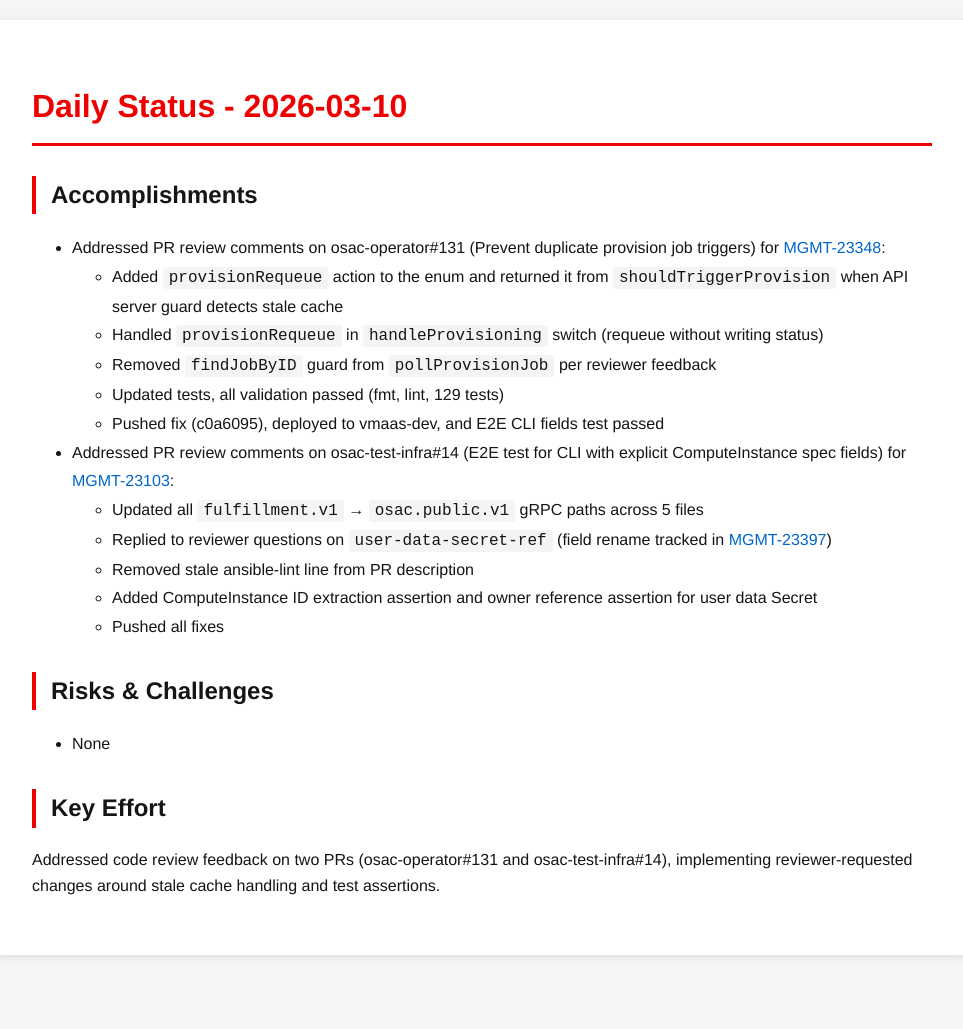
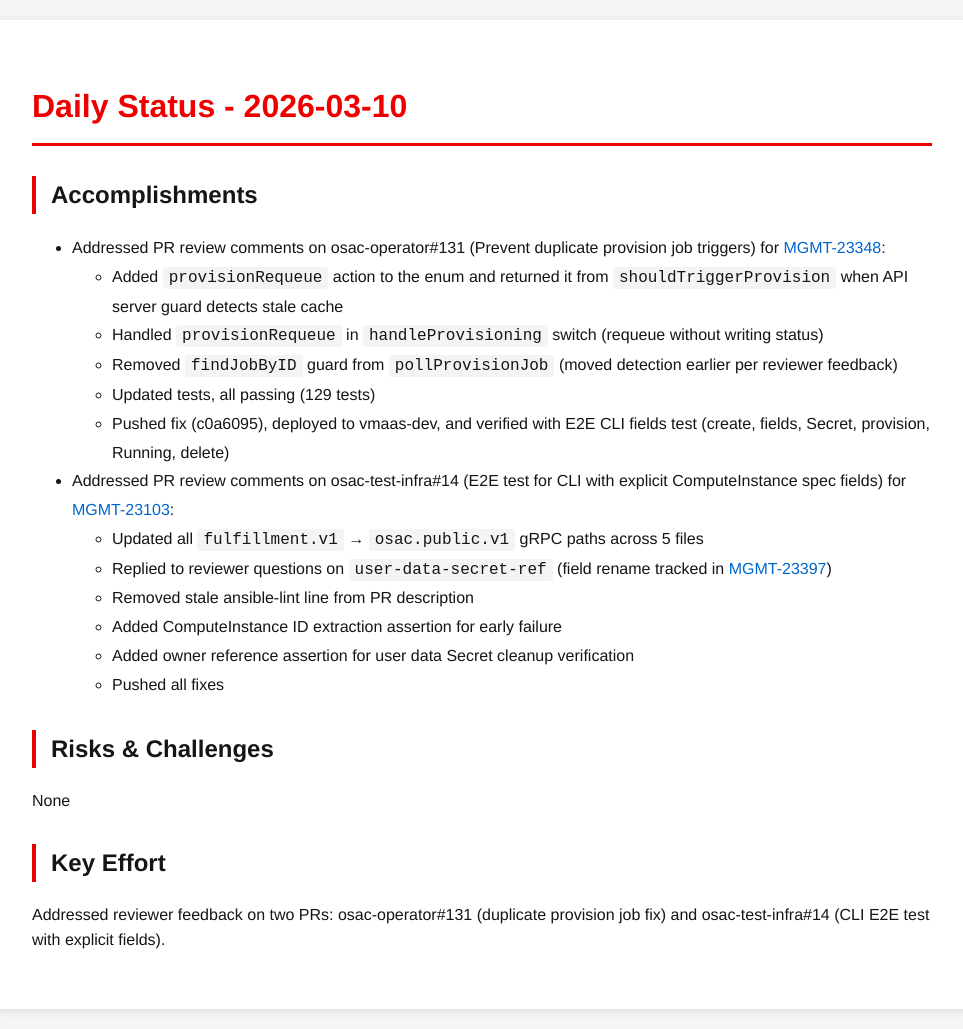
Before and after one commit to tzvatot/daily-status, a Jekyll site: the page built from 2026-03-10.md, in a window 1280 px wide. Shown: the whole page, without its empty margins (158-1121 px from the left). Built offline with Jekyll 4.4.1, drawn with Linux system fonts in a browser that asks for light colours; before the commit the page ends 975 px from its top, so only the background shows below that.

Commit message:
Daily status update - 2026-03-10

```diff
--- a/2026-03-10.md
+++ b/2026-03-10.md
@@ -10,18 +10,19 @@ date: 2026-03-10
 - Addressed PR review comments on osac-operator#131 (Prevent duplicate provision job triggers) for [MGMT-23348](https://issues.redhat.com/browse/MGMT-23348):
   - Added `provisionRequeue` action to the enum and returned it from `shouldTriggerProvision` when API server guard detects stale cache
   - Handled `provisionRequeue` in `handleProvisioning` switch (requeue without writing status)
-  - Removed `findJobByID` guard from `pollProvisionJob` per reviewer feedback
-  - Updated tests, all validation passed (fmt, lint, 129 tests)
-  - Pushed fix (c0a6095), deployed to vmaas-dev, and E2E CLI fields test passed
+  - Removed `findJobByID` guard from `pollProvisionJob` (moved detection earlier per reviewer feedback)
+  - Updated tests, all passing (129 tests)
+  - Pushed fix (c0a6095), deployed to vmaas-dev, and verified with E2E CLI fields test (create, fields, Secret, provision, Running, delete)
 - Addressed PR review comments on osac-test-infra#14 (E2E test for CLI with explicit ComputeInstance spec fields) for [MGMT-23103](https://issues.redhat.com/browse/MGMT-23103):
   - Updated all `fulfillment.v1` → `osac.public.v1` gRPC paths across 5 files
   - Replied to reviewer questions on `user-data-secret-ref` (field rename tracked in [MGMT-23397](https://issues.redhat.com/browse/MGMT-23397))
   - Removed stale ansible-lint line from PR description
-  - Added ComputeInstance ID extraction assertion and owner reference assertion for user data Secret
+  - Added ComputeInstance ID extraction assertion for early failure
+  - Added owner reference assertion for user data Secret cleanup verification
   - Pushed all fixes
 
 ## Risks & Challenges
-- None
+None
 
 ## Key Effort
-Addressed code review feedback on two PRs (osac-operator#131 and osac-test-infra#14), implementing reviewer-requested changes around stale cache handling and test assertions.
+Addressed reviewer feedback on two PRs: osac-operator#131 (duplicate provision job fix) and osac-test-infra#14 (CLI E2E test with explicit fields).
```
